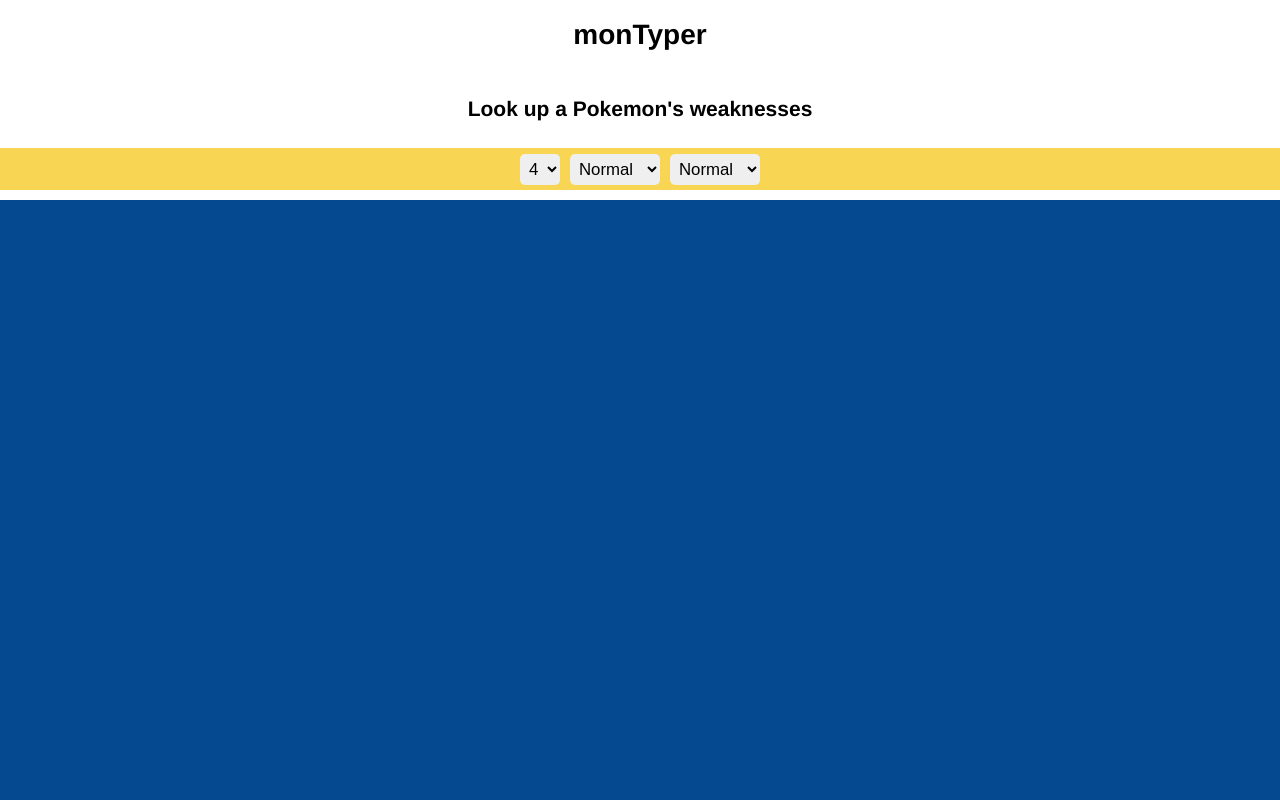
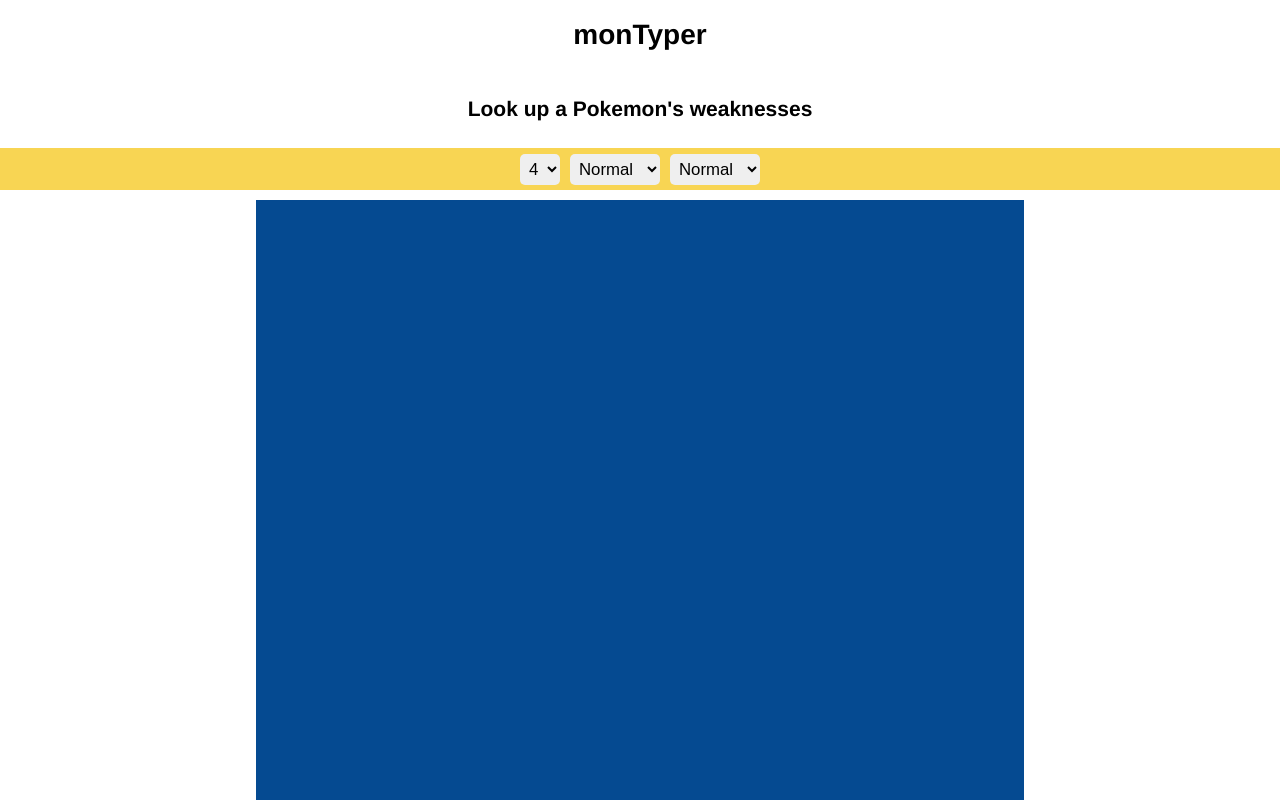
Before and after one commit to StephenWist/monTyper, a SvelteKit app: page / in a window 1280 px wide. Built offline with nearby package versions, Linux system fonts and the light colour scheme.

Commit message:
Align cards

```diff
--- a/src/TypeSelect.svelte
+++ b/src/TypeSelect.svelte
@@ -16,7 +16,7 @@
 <style>
     select {
         font-size: 1.2em;
-        border: 10px;
+        border: 5px;
         margin: 5px;
         padding: 5px;
         border-radius: 5px;
--- a/src/routes/+page.svelte
+++ b/src/routes/+page.svelte
@@ -35,9 +35,10 @@
         background-color:#054A91;
         flex-wrap: wrap;
         justify-content: center;
+        align-content: flex-start;
         column-gap: 8px;
         height: 100%;
-        width: 100%;
+        width: 60%;
     }
 </style>
 
```
